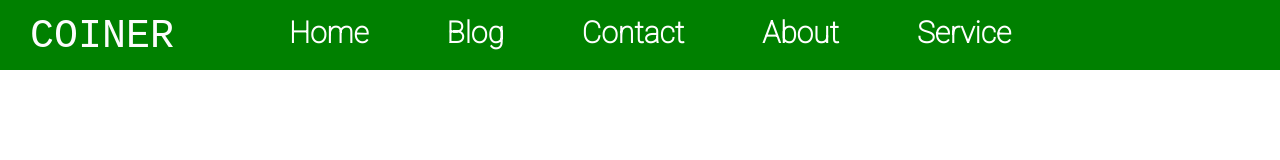
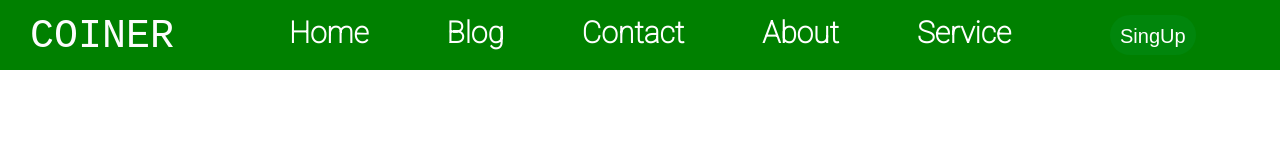
Before and after one commit to mdsoliman-byte/navigation-bar, a plain HTML site: page index.html in a window 1280 px wide. Drawn offline with nearby package versions, Linux system fonts and the light colour scheme; a web font is replaced by a local one.

Commit message:
adding button

```diff
--- a/css/style.css
+++ b/css/style.css
@@ -63,3 +63,18 @@ a:hover {
   background-color: rgb(27, 185, 27);
   color: rgb(255, 255, 255);
 }
+.signup-btn {
+  font-size: 20px;
+  border: none;
+  border-radius: 20px;
+  height: 40px;
+  padding: 10px;
+  margin-top: 15px;
+  margin-left: 80px;
+  background-color: rgb(1, 134, 12);
+  color: #fff;
+}
+.signup-btn:hover {
+  background-color: #fff;
+  color: black;
+}
--- a/index.html
+++ b/index.html
@@ -21,6 +21,7 @@
           <li><a href="/service">Service</a></li>
         </ul>
       </div>
+      <button class="signup-btn">SingUp</button>
     </main>
 
     <script src="js/script.js"></script>
```
